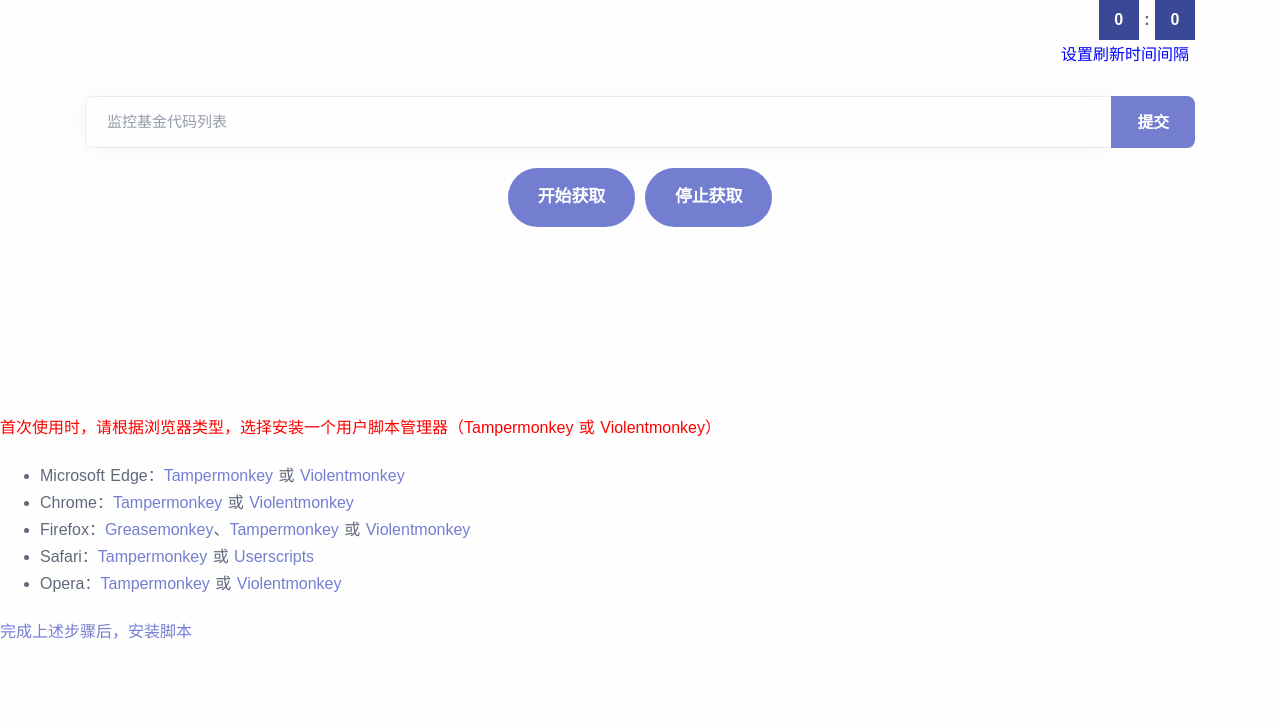
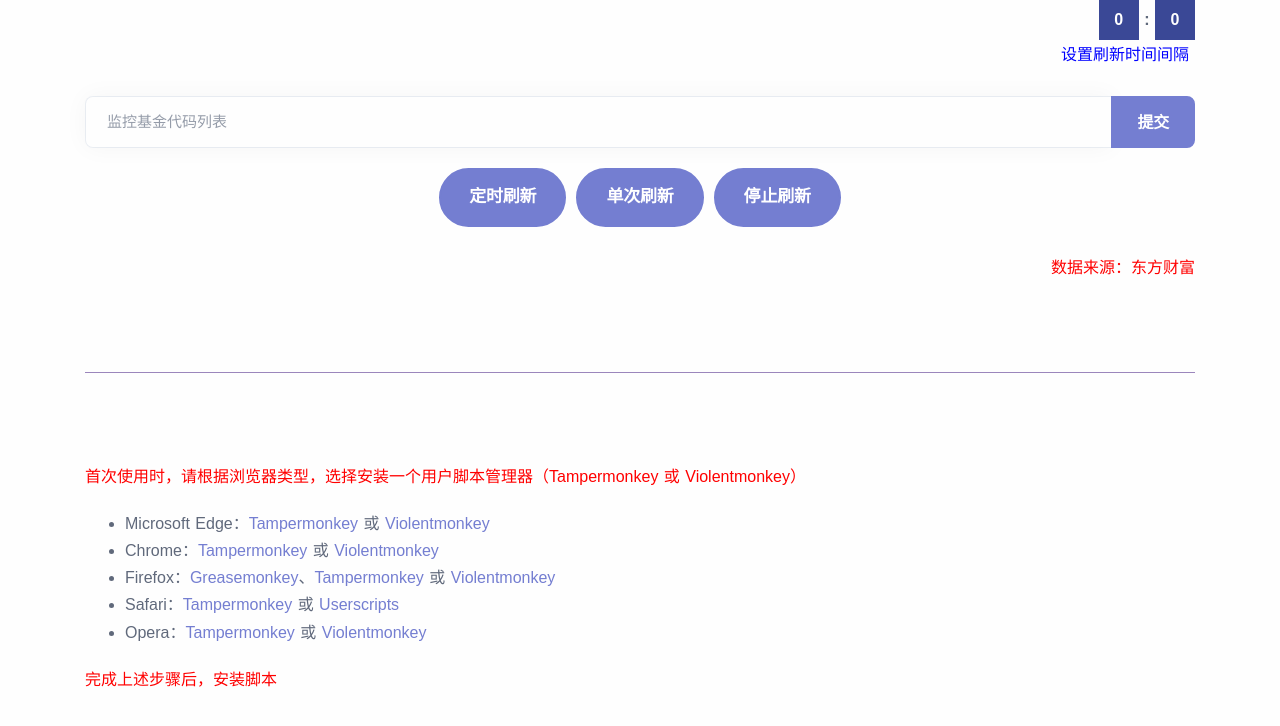
Before and after one commit to datafanclub/fundmonitor, a plain HTML site: page index.html in a window 1280 px wide. Drawn offline with Linux system fonts and the light colour scheme.

Commit message:
添加若干功能

```diff
--- a/index.html
+++ b/index.html
@@ -79,18 +79,23 @@
         </div> -->
         <div data-group="join" data-delay="900" class="d-flex justify-content-center">
           <span>
-            <input type="button" id="huoqu" value="开始获取" class="btn btn-lg btn-primary rounded-pill mx-1">
+            <input type="button" id="huoqu" value="定时刷新" class="btn btn-lg btn-primary rounded-pill mx-1">
             <!-- <a href="https://htmlpage.cn/builder/" class="btn btn-lg btn-primary rounded-pill mx-1">开始获取</a> -->
           </span>
           <span>
-            <input type="button" id="tingzhi" value="停止获取" class="btn btn-lg btn-primary rounded-pill mx-1">
+            <input type="button" id="danci" value="单次刷新" class="btn btn-lg btn-primary rounded-pill mx-1">
+            <!-- <a href="https://htmlpage.cn/contact" class="btn btn-lg btn-outline-primary rounded-pill mx-1">停止获取</a> -->
+          </span>
+          <span>
+            <input type="button" id="tingzhi" value="停止刷新" class="btn btn-lg btn-primary rounded-pill mx-1">
             <!-- <a href="https://htmlpage.cn/contact" class="btn btn-lg btn-outline-primary rounded-pill mx-1">停止获取</a> -->
           </span>
         </div>
         <br>
         <div id="container">
         </div>
-      </div>
+      <p align="right" style="color:red"> 数据来源：东方财富 </p>
+      <HR style="FILTER: alpha(opacity=100,finishopacity=0,style=3)" width="100%" color=#987cb9 SIZE=3>
       <div class="manual">
         <p style="color:red"> 首次使用时，请根据浏览器类型，选择安装一个用户脚本管理器（Tampermonkey 或 Violentmonkey）</p>
         <ul>
@@ -100,9 +105,8 @@
         <li>Safari：<a href="http://tampermonkey.net/?browser=safari">Tampermonkey</a> 或 <a href="https://apps.apple.com/app/userscripts/id1463298887">Userscripts</a></li>
         <li>Opera：<a href="https://addons.opera.com/extensions/details/tampermonkey-beta/">Tampermonkey</a> 或 <a href="https://violentmonkey.github.io/get-it/">Violentmonkey</a></li>
         </ul>
-        <a href="https://greasyfork.org/scripts/474468-fund-monitor/code/Fund%20Monitor.user.js" display:none> 完成上述步骤后，安装脚本 </a>
+        <a style="color:red" href="https://greasyfork.org/scripts/474468-fund-monitor/code/Fund%20Monitor.user.js" display:none> 完成上述步骤后，安装脚本 </a>
       </div>
-      <script src="js/plugins.js"></script>
-      <script src="js/theme.js"></script>
+    </div>
   </body>
 <html>
```
Also changed, not shown: fundmonitor.js (+18 -3 lines).
